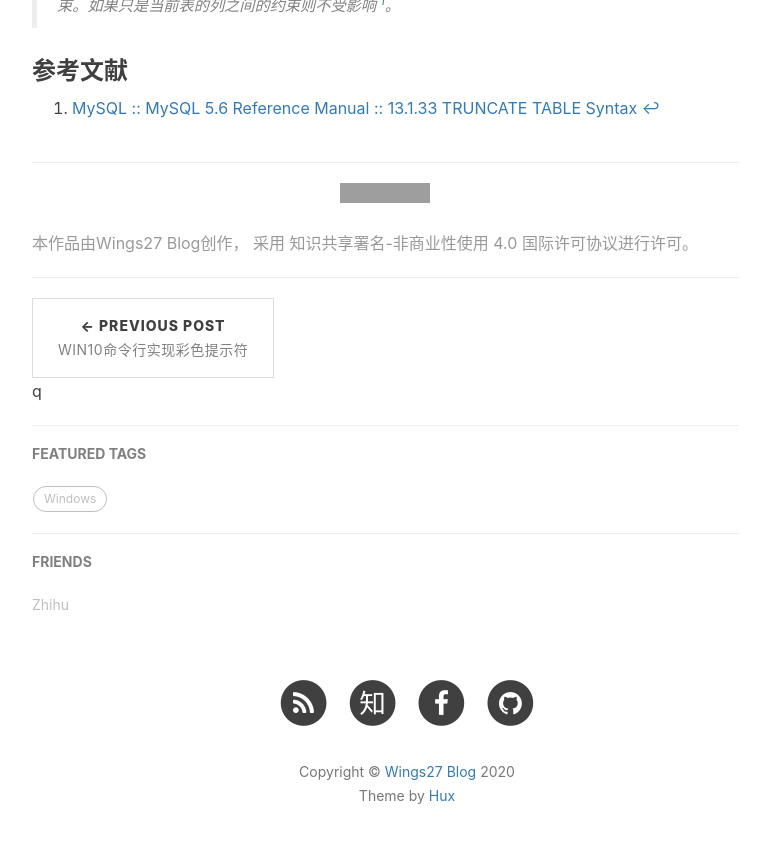
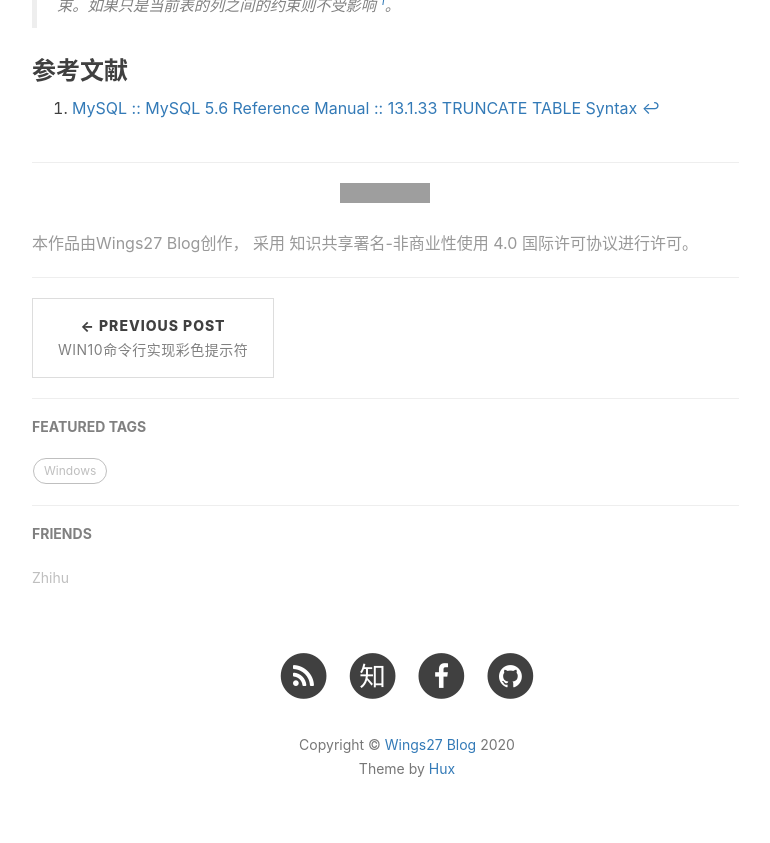
Before and after one commit to wings27/wings27.github.io, a Jekyll site: the page built from _posts/2016-09-29-mysql-truncate-vs-delete.md, in a window 1280 px wide and 900 px high, scrolled down 1426 px. Shown: the top 843 px of the window, without its empty margins (233-1003 px from the left). Built offline with Jekyll 4.4.1, drawn with Linux system fonts in a browser that asks for light colours; nearby versions of some CDN libraries; comment, search, counter and statistics services are not loaded; grey boxes are pictures that could not be loaded.

Commit message:
remove typo

```diff
--- a/_layouts/post.html
+++ b/_layouts/post.html
@@ -95,7 +95,7 @@ layout: default
                 <!-- gitalk 评论框 start -->
                 <div id="gitalk-container"></div>
                 <!-- gitalk 评论框 end -->
-                {% endif %}q
+                {% endif %}
 
                 {% if site.disqus_username %}
                 <!-- disqus 评论框 start -->
```
